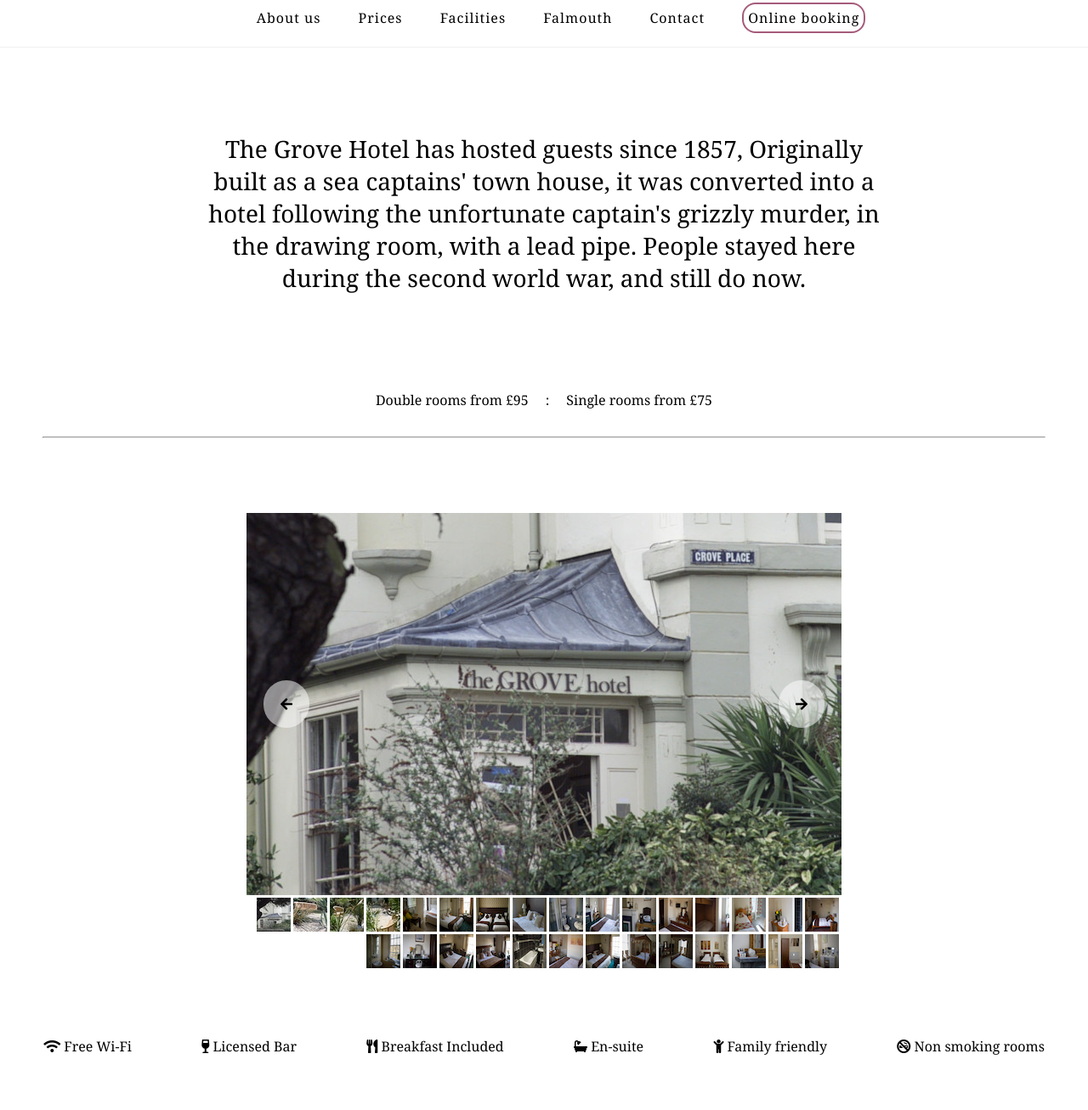
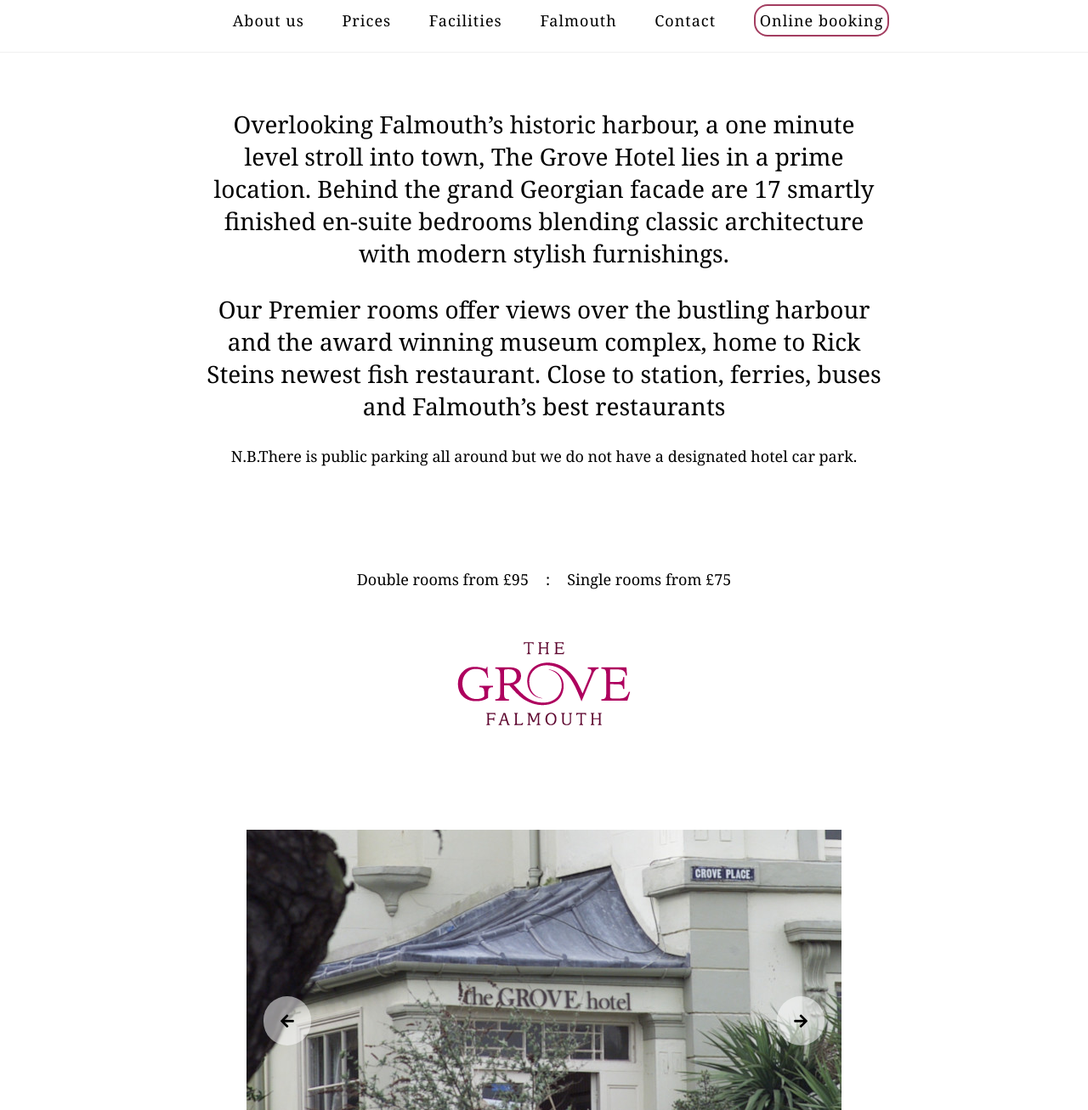
Before and after one commit to huwfernie/theGrove, a website: page index.html in a window 1280 px wide. Shown: the part 413-1720 px from the top of the page at 85% size. Drawn offline with nearby package versions, Linux system fonts and the light colour scheme; files that its build step writes are made by us from their sources.

Commit message:
updates after QA round 2

```diff
--- a/index.html
+++ b/index.html
@@ -31,7 +31,9 @@
     <section id="about" class="section">
       <div class="section-content">
         <div class="intro typography-intro">
-            The Grove Hotel has hosted guests since 1857, Originally built as a sea captains' town house, it was converted into a hotel following the unfortunate captain's grizzly murder, in the drawing room, with a lead pipe. People stayed here during the second world war, and still do now.
+          <p>Overlooking Falmouth’s historic harbour, a one minute level stroll into town, The Grove Hotel lies in a prime location. Behind the grand Georgian facade are 17 smartly finished en-suite bedrooms blending classic architecture with modern stylish furnishings.</p>
+          <p>Our Premier rooms offer views over the bustling harbour and the award winning museum complex, home to Rick Steins newest fish restaurant. Close to station, ferries, buses and Falmouth’s best restaurants</p>
+          <p class="typography-intro-point">N.B.There is public parking all around but we do not have a designated hotel car park.</p>
         </div>
       </div>
     </section>
@@ -41,7 +43,7 @@
           <span>Double rooms from £95</span>:
           <span>Single rooms from £75</span>
         </div>
-        <hr />
+        <img data-order_id="1" src="./assets/logo.png">
       </div>
     </section>
     <section id="gallery" class="section">
@@ -94,9 +96,9 @@
               <li class=""><i class="fas fa-wifi"></i> Free Wi-Fi</li>
               <li class=""><i class="fas fa-wine-glass-alt"></i> Licensed Bar</li>
               <li class=""><i class="fas fa-utensils"></i> Breakfast Included</li>
-              <li class=""><i class="fas fa-bath"></i> En-suite</li>
-              <li class=""><i class="fas fa-child"></i> Family friendly</li>
-              <li class=""><i class="fas fa-smoking-ban"></i> Non smoking rooms</li>
+              <li class=""><i class="fas fa-bath"></i> En-Suite</li>
+              <li class=""><i class="fas fa-child"></i> Family Friendly</li>
+              <li class=""><i class="fas fa-smoking-ban"></i> Non Smoking Rooms</li>
             </ul>
       </div>
     </section>
@@ -104,7 +106,7 @@
       <div class="section-content">
         <div class="row row-flex">
           <span class="large-50 small-100 typography-falmouth">
-            Falmouth is a lovely little town in Cornwall; part of the United Kingdom of Great Britain and Northern Ireland. And for a little while longer a member of the European Union; so come and visit while you don't need a pesky visa.
+            The Grove Hotel sits between Falmouth's town center, its award winning beaches and the 16<sup>th</sup> century castle on Pendennis headland. Click the map to see more.
             </span>
             <span class="large-50 small-100">
               <a target="_blank" href="https://goo.gl/maps/EjJJoPNUfes" title="Open Google Maps"><figure class="image-falmouth-map"></figure></a>
--- a/src/css/_about.scss
+++ b/src/css/_about.scss
@@ -1,8 +1,12 @@
 #about {
   .intro {
     max-width: 800px;
-    margin: 10px auto;
+    margin: 0 auto;
     text-align: center;
+
+    p:first-child {
+      margin-top: 0;
+    }
 
     @media (min-width: 736px) and (max-width: 1067px) {
       width: 100%;
--- a/src/css/_pageNav.scss
+++ b/src/css/_pageNav.scss
@@ -1,6 +1,6 @@
 .page-nav {
   border-bottom: 1px solid $pageNavUnderline;
-  margin-bottom: 50px;
+  margin-bottom: 25px;
 
   ul {
     list-style: none;
--- a/src/css/_swatch.scss
+++ b/src/css/_swatch.scss
@@ -4,5 +4,5 @@
 $galleryArrowStart: #ffffff85;
 $galleryArrowHover: #839ae2;
 $pageNavUnderline : #f0f0f0;
-$bookingBoarder: #a55b7b;
+$bookingBoarder: #a33d60;
 $heroTextBackground: rgba(0, 0, 0, 0.1);
--- a/src/css/_typography.scss
+++ b/src/css/_typography.scss
@@ -1,5 +1,14 @@
 body {
   font-family: "Georgia", "Times", "g", serif;
+  font-size: 18px;
+
+  @media (min-width: 736px) and (max-width: 1067px) {
+    font-size: 17px;
+  }
+
+  @media (max-width: 735px) {
+    font-size: 16px;
+  }
 }
 
 .typography- {
@@ -26,6 +35,17 @@
     @media (max-width: 735px) {
       font-size: 24px;
     }
+
+    &-point {
+      font-size: 18px;
+
+      @media (min-width: 736px) and (max-width: 1067px) {
+        font-size: 20px;
+      }
+      @media (max-width: 735px) {
+        font-size: 18px;
+      }
+    }
   }
   &test {
 
```
Also changed, not shown: assets/logo.png (added).
